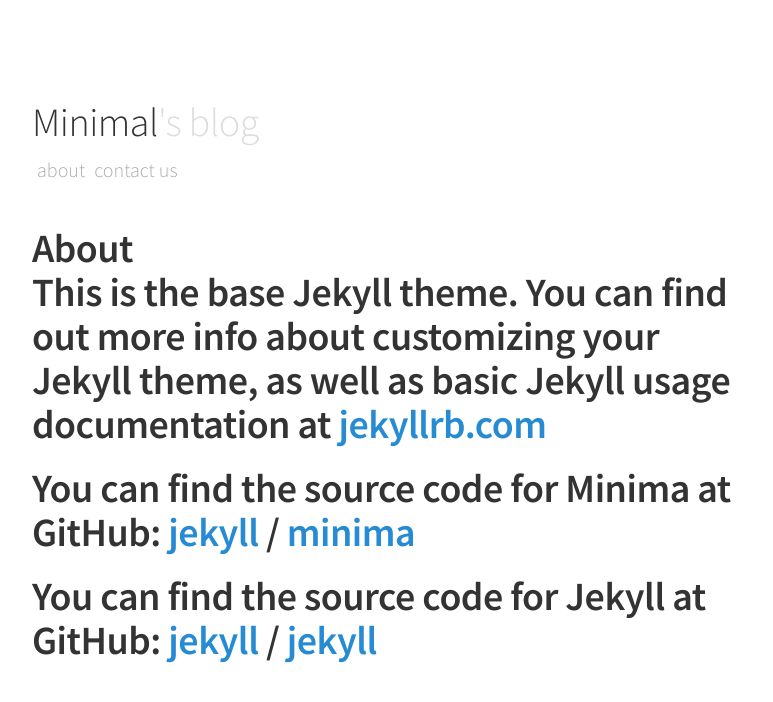
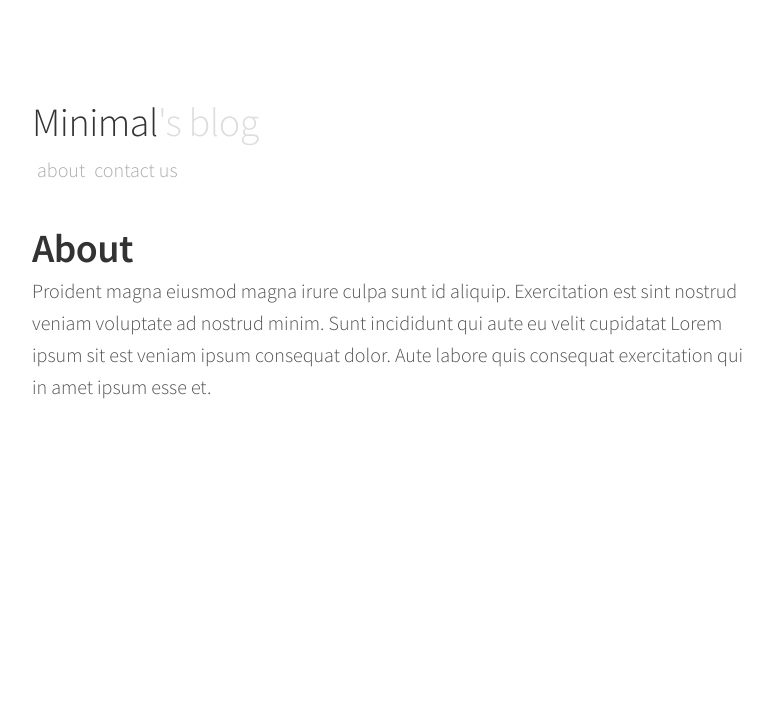
Before and after one commit to marcaosi/minimalBlog, a Jekyll site: the page built from about.md, in a window 1280 px wide. Shown: the top 702 px of the page, without its empty margins (248-1021 px from the left). Built offline with Jekyll 4.4.1, drawn with Linux system fonts in a browser that asks for light colours.

Commit message:
fill contact and about pages

```diff
--- a/_layouts/page.html
+++ b/_layouts/page.html
@@ -4,8 +4,8 @@ layout: default
 
 
 <article class="content post">
-  <h1 class="post-title">
-    {{ page.title }}
+  <h1 class="post-title">{{ page.title }}</h1>
+
     {{content}}
   </h1>
 </article>
--- a/about.md
+++ b/about.md
@@ -4,15 +4,4 @@ title: About
 permalink: /about/
 ---
 
-This is the base Jekyll theme. You can find out more info about customizing your Jekyll theme, as well as basic Jekyll usage documentation at [jekyllrb.com](https://jekyllrb.com/)
-
-You can find the source code for Minima at GitHub:
-[jekyll][jekyll-organization] /
-[minima](https://github.com/jekyll/minima)
-
-You can find the source code for Jekyll at GitHub:
-[jekyll][jekyll-organization] /
-[jekyll](https://github.com/jekyll/jekyll)
-
-
-[jekyll-organization]: https://github.com/jekyll
+Proident magna eiusmod magna irure culpa sunt id aliquip. Exercitation est sint nostrud veniam voluptate ad nostrud minim. Sunt incididunt qui aute eu velit cupidatat Lorem ipsum sit est veniam ipsum consequat dolor. Aute labore quis consequat exercitation qui in amet ipsum esse et.
```
Also changed, not shown: contact.md (+2 -0 lines).
